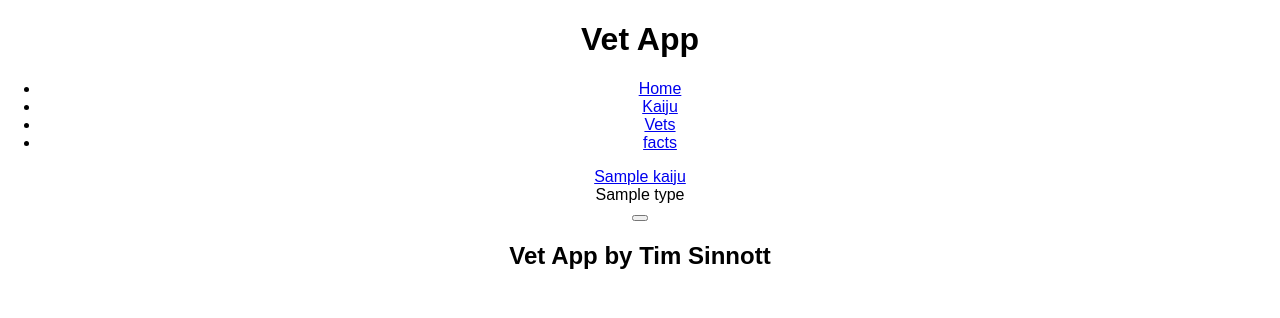
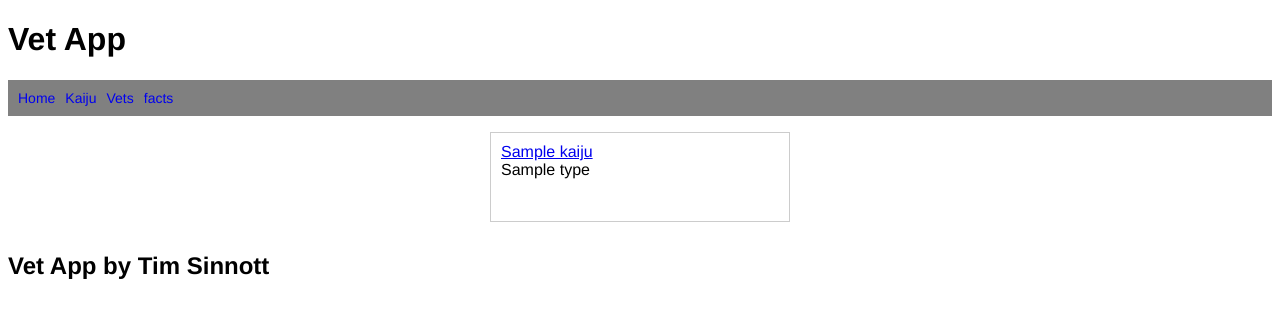
Before and after one commit to SinnottTM/codeclan_w5_vet_management_project, a Flask app: template vet_management_app/templates/kaiju/index.html in a window 1280 px wide. Shown: the top 318 px of the page. Run offline with Flask 2, Linux system fonts and the light colour scheme; the template is opened without the code that fills it: most values are stand-ins (such as "Sample title", 1, 10 or a date in 2020).

Commit message:
26th, CSS & Image (placeholder)

```diff
--- a/vet_management_app/static/style.css
+++ b/vet_management_app/static/style.css
@@ -1,9 +1,91 @@
-/* CSS style file, TBC */
-body {
-    background-color: #ffffff;
-    font-family: Arial, Helvetica, sans-serif;
-    padding: 0px;
-    margin: 0px;
-    text-align: center;
-    color: #000000;
+body{
+  font-family: "Helvetica", arial, sans-serif; font-size: 16px;
 }
+
+.kaiju {
+  border: 1px solid #ccc;
+  width: 300px;
+  min-height: 68px;
+  padding: 10px;
+  display: flex;
+  line-height: 18px;
+  margin-bottom: 10px;
+}
+
+.name {
+  font-weight: bold;
+  margin-bottom: 0.5em;
+  margin-right: 0.3em;
+}
+
+.random {
+  color: #8899a6;
+  font-size: 13px;
+  margin-left: 20px;
+}
+
+.buttons {
+  margin-top: 10px;
+  margin-left: 2px;
+  font-size: 1.4em;
+  color: #aab8c2;
+}
+
+.buttons i {
+  width: 80px;
+}
+
+input, select, button {
+  font-size: 100%;
+  width : 100%;
+  padding: 10px;
+  margin: 10px;
+  box-sizing: border-box;
+}
+
+.trash-button{
+  display: contents;
+  font-size: 65%;
+}
+
+
+.delete-form{
+  display: inline;
+}
+
+.menu{
+  display: flex;
+  padding: 10px;
+  background-color: grey;
+  color: white;
+}
+
+.menu li a{
+  text-decoration: none;
+}
+
+.menu li a:visited{
+  color: white;
+}
+
+.menu li{
+  padding-right: 10px;
+  list-style: none;
+  color: white;
+  font-family: "Helvetica", arial, sans-serif; font-size: 14px;
+}
+
+.container{
+  display: flex;
+  flex-wrap: wrap;
+  width: 300px;
+  margin: 0 auto;
+}
+
+#home-image {
+  width:100vw;
+  height:100vh;
+  background-image: url('images/godzilla_legendary_era.jpeg');
+  background-repeat: no-repeat;
+  background-size: cover;
+}
```
Also changed, not shown: vet_management_app/static/images/godzilla_legendary_era.jpeg (added).
